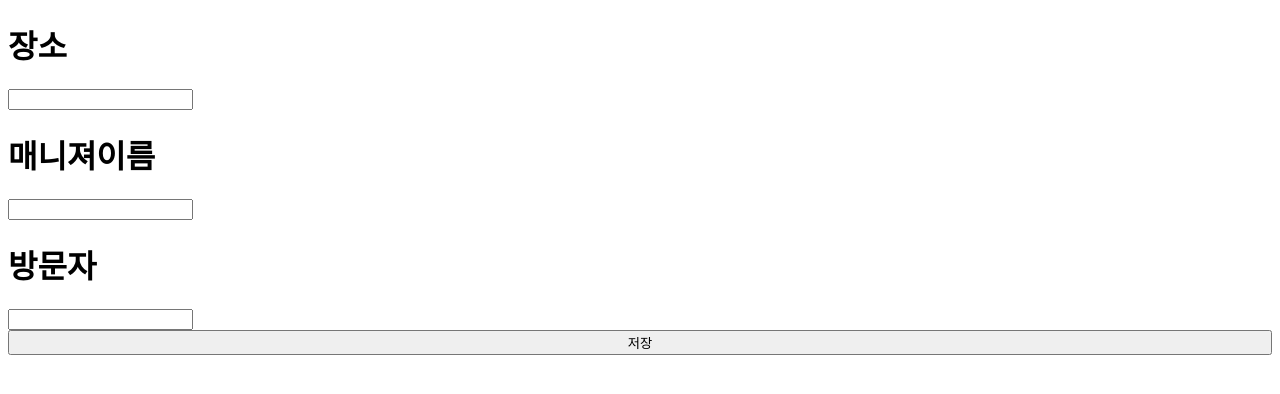
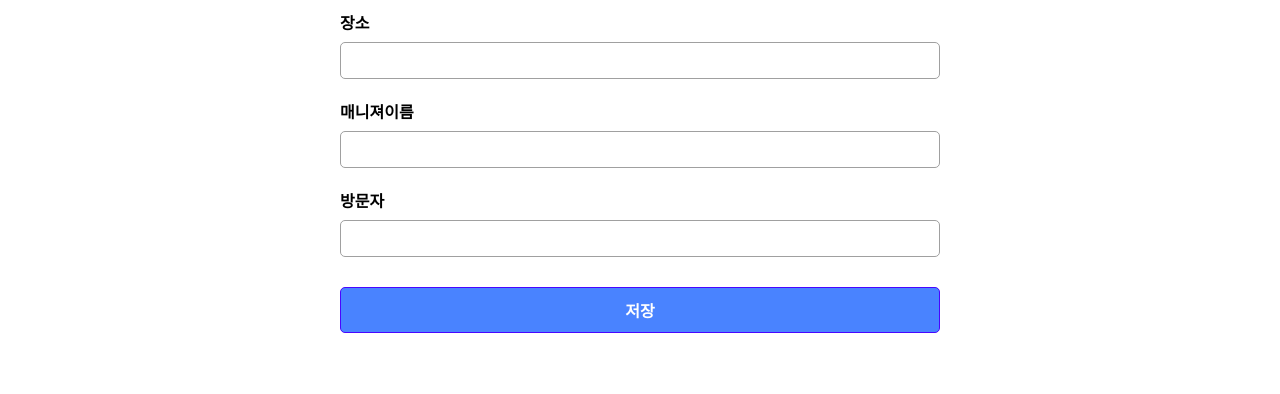
Before and after one commit to soonya27/formValidationCheck, a plain HTML site: page index.html in a window 1280 px wide. Drawn offline with Linux system fonts and the light colour scheme.

Commit message:
index ui css수정

```diff
--- a/index.html
+++ b/index.html
@@ -7,20 +7,69 @@
     <meta name="viewport" content="width=device-width, initial-scale=1.0">
     <title>Document</title>
 </head>
+<style>
+    #wrap {
+        width: 100%;
+        padding: 0 30px;
+        box-sizing: border-box;
+    }
+
+    .inner {
+        width: 100%;
+        margin: 0 auto;
+        max-width: 600px;
+    }
+
+    form strong {
+        display: block;
+        margin: 10px 0 0;
+    }
+
+    input {
+        width: 100%;
+        padding: 10px;
+        margin: 8px 0 10px;
+        outline: none;
+        border-radius: 5px;
+        border: 1px solid #a0a0a0;
+        box-sizing: border-box;
+    }
+
+    button {
+        color: #fff;
+        font-weight: 600;
+        font-size: 16px;
+        cursor: pointer;
+        border-radius: 5px;
+        margin: 20px 0 0;
+        padding: 10px;
+        background: rgb(73, 131, 255);
+        border: 1px solid #4805ff;
+        transition: background-color 0.3s;
+    }
+
+    button:hover {
+        background: #4805ff;
+    }
+</style>
 
 <body>
+    <div id="wrap">
+        <div class="inner">
             <form id="formData">
-        <h1>장소</h1>
+                <strong>장소</strong>
                 <input type="text" name="place">
-        <h1>매니져이름</h1>
+                <strong>매니져이름</strong>
                 <input type="text" name="manager">
-        <h1>방문자</h1>
+                <strong>방문자</strong>
                 <input type="text" name="visitor">
             </form>
             <button type="button" id="btnFormSave" style="width:100%">저장</button>
 
             <p id="formText"></p>
             <p id="errorText" style="color:red;"></p>
+        </div>
+    </div>
 
 
     <script src="/formValidationCheck/formValid.js"></script>
@@ -57,59 +106,14 @@
 
 
 
-        //jquery
-        // $('#btnFormSave').on('click', function () {
-        //     //dataJson {객체}로 받음  (formdata 나)
+        //사용 예시
+        //dataJson {객체}로 받음
         //     let dataJson = {
         //         place: $('[name="place"]').val(),
         //         manager: $('[name="manager"]').val(),
         //         visitor: $('[name="visitor"]').val(),
         //     }
-        //     //dataJson 체크해야할 key값과 문자(text)
-        //     let checkValidationObj = [
-        //         { name: 'place', text: '장소' },
-        //         { name: 'manager', text: '매니져이름' },
-        //         { name: 'visitor', text: '방문자' },
-        //     ];
-
-
-        //     if (checkValidation(dataJson, checkValidationObj)) {
-        //         console.log('저장완료');
-        //     }
-
-        // })
-
-
-
-
-
-
-
-
-        //비슷한..
-        /**
-         * form의 필수요소값 체크 + 해당내용 입력swal기능.
-         * key 배열일때는 값이 있을때만(length != 0 ) formData에 추가.
-         * @param requiredFormObject 필수입력요소 { 'name' : '입력사항이름'} : object
-         * @param formData  :object
-         * @returns : boolean
-         */
-        function checkIsFormFull(requiredFormObject, formData, text) {
-            let isFormFull = false;
-            let txt = text || '입력';
-            for (const key in requiredFormObject) {
-                isFormFull = true;
-                if (!formData[key]) {
-                    isFormFull = false;
-                    swal2Alert(`${requiredFormObject[key]} 을/를 ${txt}해주세요.`, 3, function () {
-                    });
-                    break;
-                }
-            }
-            return isFormFull;
-        }
-
-        //사용 예시
+        // 또는 formData 객체화
         // const formData = $('#programform').serializeObject();
         // //필수입력 내용
         // const requiredFormData1 = {
```
Lines whose indentation alone changed are shown as unchanged.
